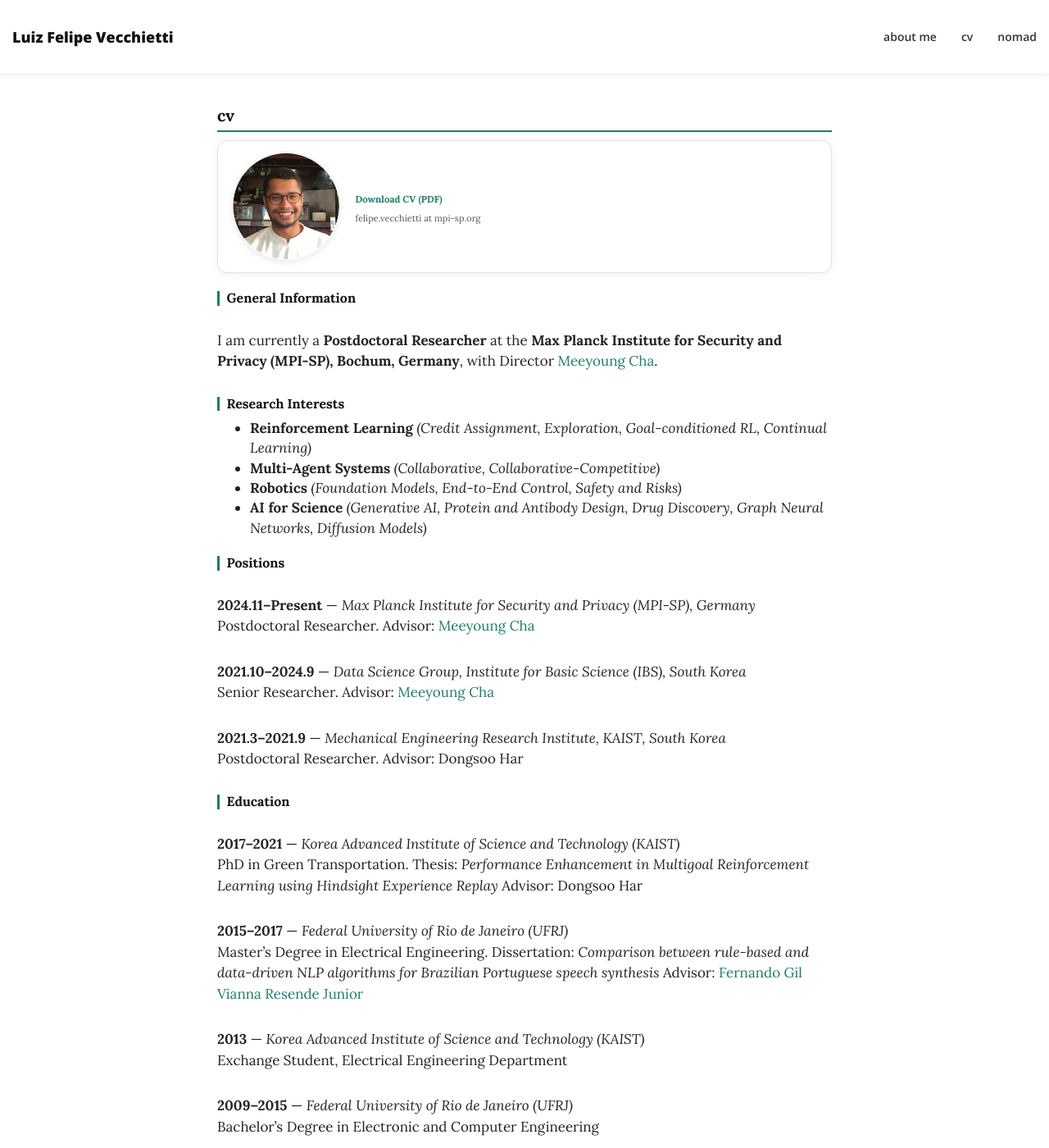
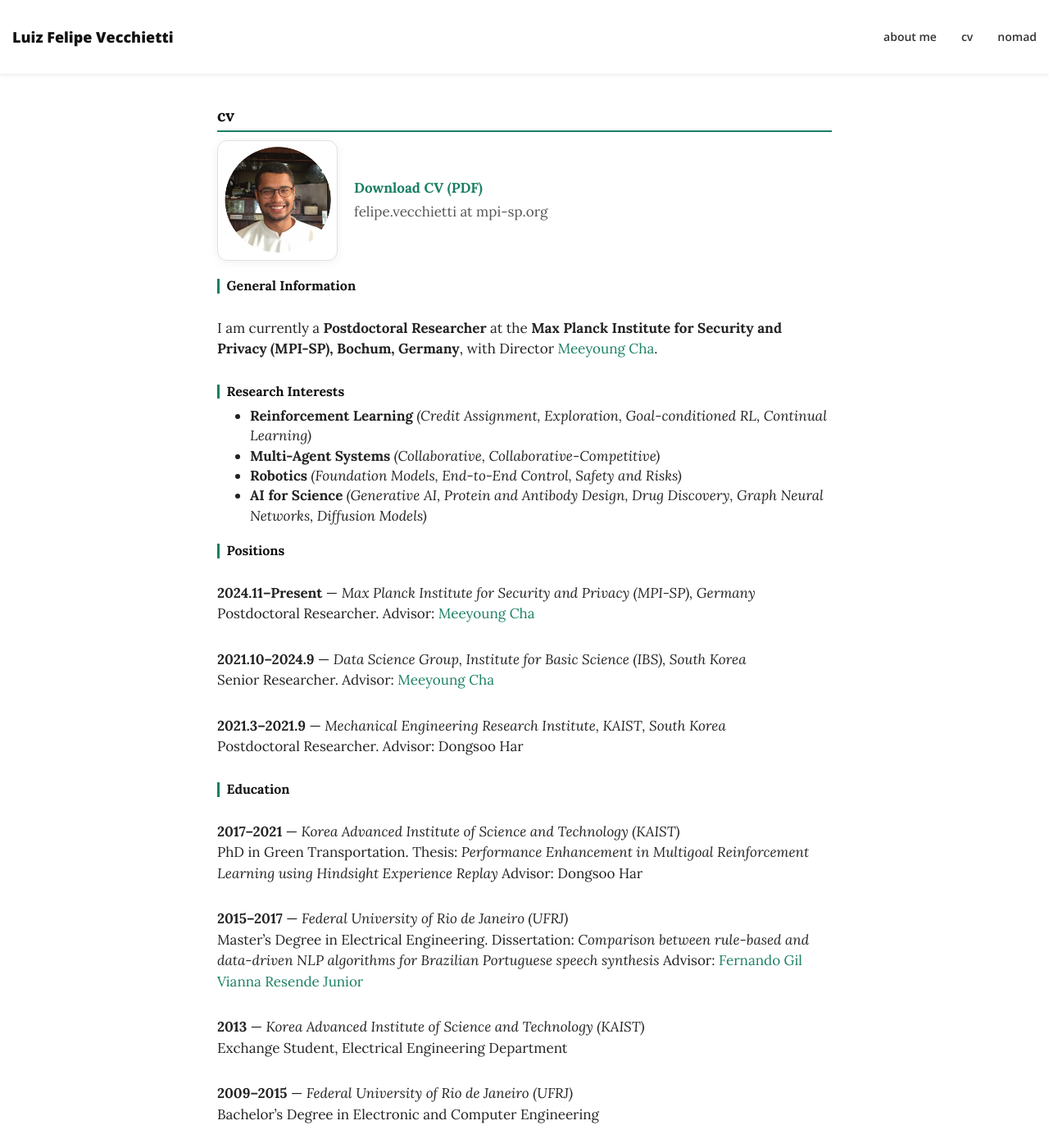
Before and after one commit to lfelipesv/lfelipesv.github.io, a Jekyll site: the page built from cv.md, in a window 1280 px wide and 1400 px high. Shown: the whole window at 82% size. Built offline with Jekyll 4.4.1, drawn with Linux system fonts in a browser that asks for light colours; nearby versions of some CDN libraries.

Commit message:
style: box only around CV photo, body-size text for download/email
- Wrap photo in .cv-photo-box with border+shadow; remove box from outer header
- Download link and email: explicit 17px to match body text size

Co-Authored-By: Claude Sonnet 4.6 <noreply@anthropic.com>

```diff
--- a/_layouts/base.html
+++ b/_layouts/base.html
@@ -3,7 +3,7 @@ common-css:
   - "/css/bootstrap.min.css"
   - "/css/bootstrap-social.css"
   - "/css/main.css"
-  - "/css/custom.css?v=12"
+  - "/css/custom.css?v=13"
 common-ext-css:
   - "//maxcdn.bootstrapcdn.com/font-awesome/4.6.0/css/font-awesome.min.css"
 common-googlefonts:
--- a/css/custom.css
+++ b/css/custom.css
@@ -478,9 +478,13 @@ footer {
   gap: 2rem;
   margin-top: 1rem;
   margin-bottom: 2rem;
-  padding: 1.5rem 1.75rem;
+}
+
+.cv-photo-box {
+  flex-shrink: 0;
   border: 1px solid #E0E0E0;
   border-radius: 12px;
+  padding: 0.75rem;
   box-shadow: 0 2px 12px rgba(0, 0, 0, 0.06);
 }
 
@@ -489,8 +493,7 @@ footer {
   height: 130px;
   border-radius: 50%;
   object-fit: cover;
-  flex-shrink: 0;
-  box-shadow: 0 2px 10px rgba(0, 0, 0, 0.1);
+  display: block;
 }
 
 .cv-header-info {
@@ -498,7 +501,7 @@ footer {
 }
 
 .cv-header-info a {
-  font-size: 1.15rem;
+  font-size: 17px !important;
   font-weight: 700;
   color: #1A7F64;
   text-decoration: none;
@@ -512,7 +515,7 @@ footer {
 
 .cv-header-info p {
   margin: 0.5rem 0 0;
-  font-size: 1.1rem;
+  font-size: 17px !important;
   color: #555555;
   font-family: 'Lora', 'Times New Roman', serif;
 }
@@ -563,7 +566,6 @@ footer {
   .cv-header {
     flex-direction: column;
     align-items: center;
-    text-align: center;
   }
 
   .cv-header-info {
--- a/cv.md
+++ b/cv.md
@@ -4,7 +4,9 @@ title: cv
 ---
 
 <div class="cv-header">
-  <img src="/img/site-image-2.png" class="cv-photo" alt="Luiz Felipe Vecchietti">
+  <div class="cv-photo-box">
+    <img src="/img/site-image-2.png" class="cv-photo" alt="Luiz Felipe Vecchietti">
+  </div>
   <div class="cv-header-info">
     <a href="https://lfelipesv.github.io/assets/CV_Luiz_Felipe_Vecchietti.pdf" target="_blank" rel="noopener">Download CV (PDF)</a>
     <p>felipe.vecchietti at mpi-sp.org</p>
```
